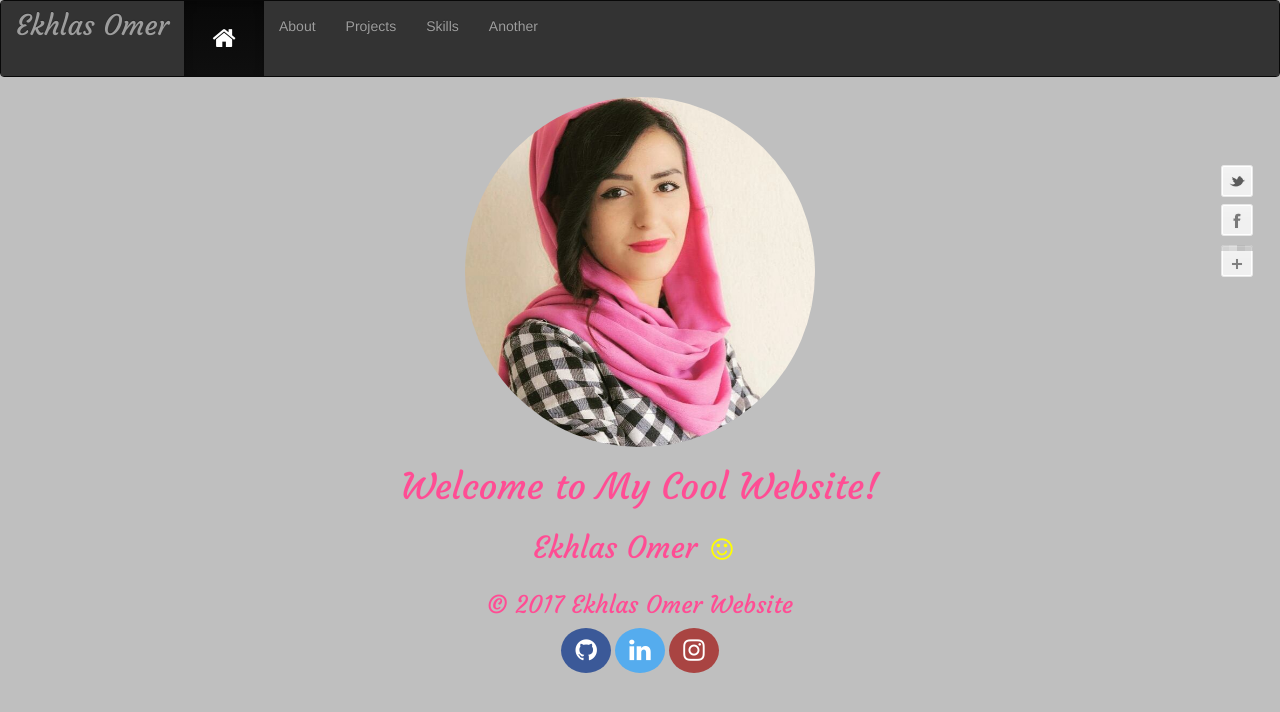
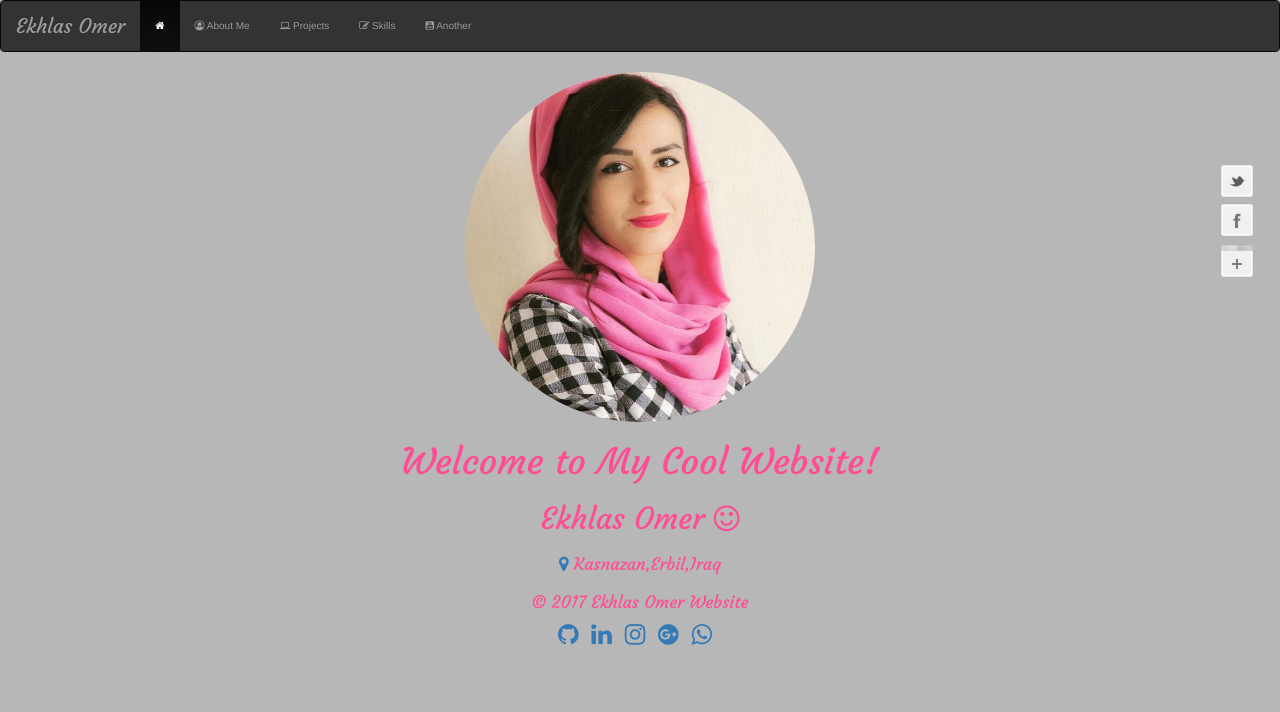
Before and after one commit to EkhlasOmer/EkhlasRain.github.io, a plain HTML site: page index.html in a window 1280 px wide. Drawn offline with nearby package versions, Linux system fonts and the light colour scheme.

Commit message:
changing some design

```diff
--- a/css/responsive.css
+++ b/css/responsive.css
@@ -8,9 +8,7 @@ body {
   background-size: 100%;
   background-repeat: no-repeat;
   /*background-image: url(https://static.pexels.com/photos/268438/pexels-photo-268438.jpeg);*/
-  background: lightblue;
-
-
+  background: rgba(119, 119, 119, 0.53);
 }
 h1{
   font-family: 'Open Sans', sans-serif;
@@ -219,6 +217,3 @@ footer {
   background: #eee;
   border-top: 1px solid;
 }
-#git,{
-
-}
--- a/css/style.css
+++ b/css/style.css
@@ -1,28 +1,27 @@
 	/*    B O D Y
 	-----------------------------------*/
-  /*body{
+	body{
+		font-size: 100%;
 		background-size: 100%;
-    background-image: url("https://static.pexels.com/photos/242236/pexels-photo-242236.jpeg");
-*/
-
-  }
-.container-fluid{
-  background: #333;
+		background-repeat: no-repeat;
+		/*background-image: url(https://static.pexels.com/photos/268438/pexels-photo-268438.jpeg);*/
+		background: rgba(119, 119, 119, 0.53);
 	}
 
+	h1{
+		color: #FFB03B;
+	}
 	.heading{
 		font-family: 'Courgette', cursive;
 		color: #FFB03B;
 		font-size: 30px;
 		left: 600px;
 	}
-  body{
+  /*body{
   	background-size: 100%;
-  	/*background-image: url("https://static.pexels.com/photos/313032/pexels-photo-313032.jpeg");
-  }*/
-  background: #bfbfbf;
+  	background-image: url("https://static.pexels.com/photos/313032/pexels-photo-313032.jpeg");
   }
-
+  */
   #social {
   	position: fixed;
   	top: 163px;
@@ -57,38 +56,26 @@
   a.gplus:hover { background-position: -40px -80px; }
   a.gplus:active { background-position: -80px -80px; }
 
-/* Style all font awesome icons */
-.fa {
-    padding: 10px;
-    font-size: 25px;
-    width: 50px;
+
+  footer {
   	text-align: center;
-    text-decoration: none;
-    border-radius: 50%;
+  	font-size: 0.85em;
+  	color: white;
   }
-
-/* Add a hover effect if you want */
-.fa:hover {
-    opacity: 0.7;
+  .font{
+  	font-family: 'Courgette', cursive;
   }
-
-/* Set a specific color for each brand */
-
-/* Github */
-.fa-github {
-    background: #3B5998;
+  h1, h2{
+  	font-family: 'Courgette', cursive;
   	color: white;
   }
 
-/* Linkedin */
-.fa-linkedin {
-    background: #55ACEE;
+  .img-responsive{
+  	border-radius: 100%;
+  	bottom: 25px;
+  }
+  h3{
   	color: white;
+  	font-size: 0.9em;
   }
-.fa-smile-o{
-  color: yellow;
-}
-.fa-instagram {
-  background: #a94442;
-  color: white;
-}
+  .footer-social-icons i{font-size:240%;margin-right:10px}
--- a/index.html
+++ b/index.html
@@ -1,7 +1,7 @@
 <!DOCTYPE html>
 <html>
 <head>
-	<title>My Cool Website</title>
+	<title>Ekhlas Omer Website</title>
 	<link rel="stylesheet" href="https://cdnjs.cloudflare.com/ajax/libs/font-awesome/4.7.0/css/font-awesome.min.css">
 
 	<link href="https://fonts.googleapis.com/css?family=Courgette|Pacifico" rel="stylesheet">
@@ -28,6 +28,9 @@
 		font-size: 2em;
 		bottom: 20px;
 	}
+	h3{
+		font-size: 1.7em;
+	}
 </style>
 <body>
 	<div id="social">
@@ -44,22 +47,40 @@
 		<div class="navbar-header">
 			<a class="navbar-brand" href="#">Ekhlas Omer</a>
 		</div>
+
 		<ul class="nav navbar-nav">
-			<li class="active"><a href="index.html"><i class="fa fa-home" aria-hidden="true"></i></a></li>
-			<li><a href="About.html">About</a></li>
-			<li><a href="Projects.html">Projects</a></li>
-			<li><a href="Skills.html">Skills</a></li>
-			<li><a href="Another.html">Another</a></li>
+			<li class="active"><a href="index.html"><i class="fa fa-home"></i></a></li>
+			<li><a href="About.html"><i class="fa fa-user-circle-o" aria-hidden="true"></i> About Me</a></li>
+			<li><a href="Projects.html"><i class="fa fa-laptop" aria-hidden="true"></i> Projects</a></li>
+			<li><a href="Skills.html"><i class="fa fa-pencil-square-o" aria-hidden="true"></i> Skills</a></li>
+			<li><a href="Another.html"><i class="fa fa-youtube-square" aria-hidden="true"></i> Another</a></li>
 		</ul>
 	</div>
 </nav>
 <center><img class="img-circle" src="images/mypic.jpg" width="350px" height="350px"></center>
 <h1 align="center">Welcome to My Cool Website!</h1>
-<h2 align="center">Ekhlas Omer<i class="fa fa-smile-o" aria-hidden="true"></i></h2>
+<h2 align="center">Ekhlas Omer <i class="fa fa-smile-o" aria-hidden="true"></i></h2>
+<h3 align="center"><a href="https://www.google.iq/maps/place/Kasnazan/@36.2033236,44.1295157,14z/data=!3m1!4b1!4m5!3m4!1s0x4007272300586e77:0x8e0440ddd63c4939!8m2!3d36.2054296!4d44.1423025"><i class="fa fa-map-marker" aria-hidden="true"></i></a> Kasnazan,Erbil,Iraq</h3>
 <h3 align="center">&copy; 2017 Ekhlas Omer Website</h3>
 <!-- <center><i class="fa fa-map-marker" aria-hidden="true">Kasnazan,Erbil,Iraq</i></center> -->
 <div class="footer-social-icons">
-	<center><a href="https://github.com/EkhlasRain" class="fa fa-github"></a>  <a href="https://www.linkedin.com/in/ekhlas-omer-656377131/" class="fa fa-linkedin"></a> <a href="https://www.instagram.com" class="fa fa-instagram"></a></center>
+	<center>
+		<a href="https://github.com/EkhlasRain">
+			<i class="fa fa-github"></i>
+		</a>
+		<a href="https://www.linkedin.com/in/ekhlas-omer-656377131/">
+			<i class="fa fa-linkedin"></i>
+		</a>
+		<a href="https://www.instagram.com">
+			<i class="fa fa-instagram"></i>
+		</a>
+		<a href="https://mail.google.com">
+			<i class="fa fa-google-plus-official"></i>
+		</a>
+		<a href="https://www.whatsapp.com">
+			<i class="fa fa-whatsapp"></i>
+		</a>
+	</center>
 </div>
 </div>
 </div>
--- a/skills.json
+++ b/skills.json
@@ -4,7 +4,7 @@
 		{"name": "CSS", "description": "Cascading Style Sheets (CSS) is a style sheet language used for describing the presentation of a document written in a markup language.CSS is the language for describing the presentation of Web pages, including colors, layout, and fonts. It allows one to adapt the presentation to different types of devices, such as large screens, small screens, or printers. CSS is independent of HTML and can be used with any XML-based markup language."},
 		{"name": "JAVASCRIPT", "description": "JavaScript is a programming language used to make web pages interactive. It runs on your visitor's computer and doesn't require constant downloads from your website. JavaScript is often used to create polls and quizzes."},
 		{"name": "AJAX", "description": "AJAX stands for Asynchronous JavaScript and XML. AJAX is a new technique for creating better, faster, and more interactive web applications with the help of XML, HTML, CSS, and Java Script. Ajax uses XHTML for content, CSS for presentation, along with Document Object Model and JavaScript for dynamic content display."},
-		{"name": "JQUERY", "description": "jQuery is a fast, small, and feature-rich JavaScript library. It makes things like HTML document traversal and manipulation, event handling, animation, and Ajax much simpler with an easy-to-use API that works across a multitude of browsers."}
+		{"name": "JQUERY", "description": "jQuery is a fast, small, and feature-rich JavaScript library. It makes things like HTML document traversal and manipulation, event handling, animation, and Ajax much simpler with an easy-to-use API that works across a multitude of browsers."} ,
 		{"name": "Ruby on Rails", "description": "Ruby on Rails, or simply Rails, is a server-side web application framework written in Ruby under the MIT License. Rails is a model–view–controller (MVC) framework, providing default structures for a database, a web service, and web pages."}
 	]
 }
```
Also changed, not shown: About.html (+31 -14 lines), Another.html (+10 -4 lines), Projects.html (+12 -11 lines), Skills.html (+12 -12 lines), css/about.css (indentation only). Lines whose indentation alone changed are shown as unchanged.
